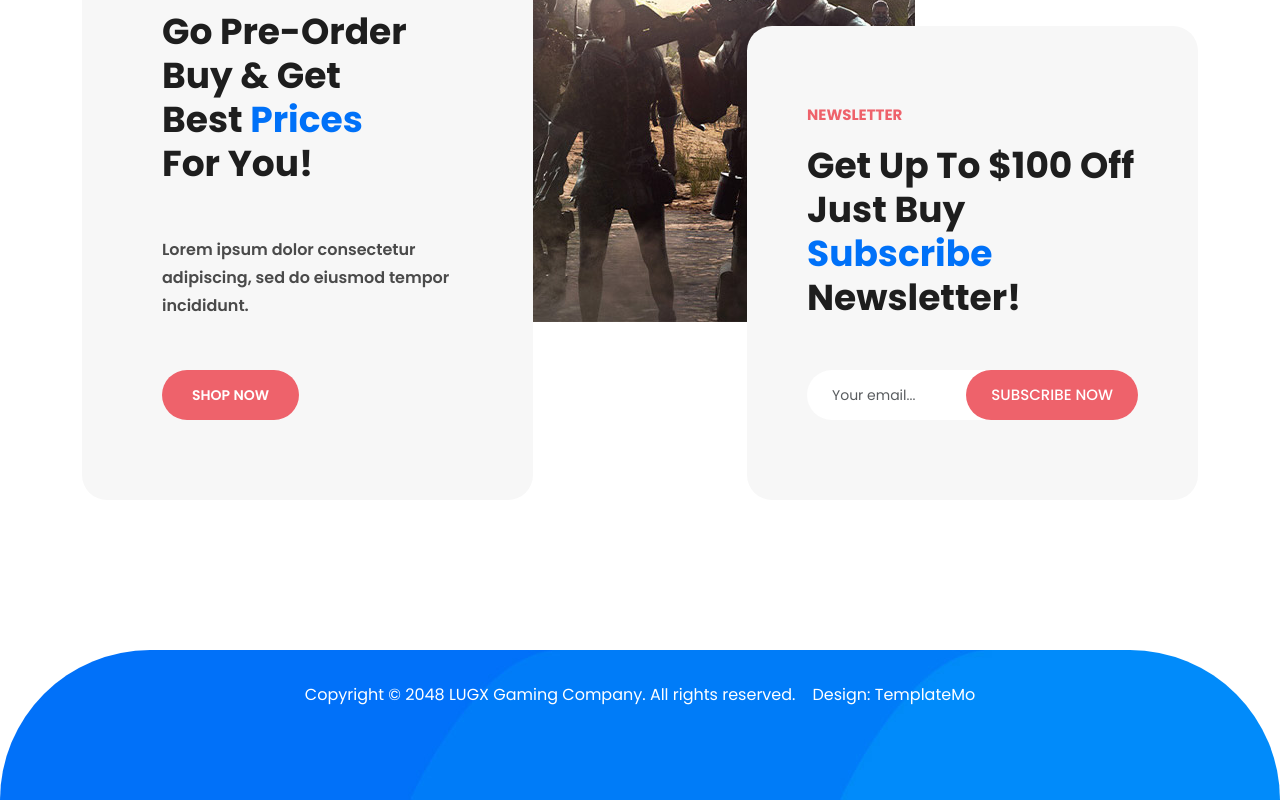
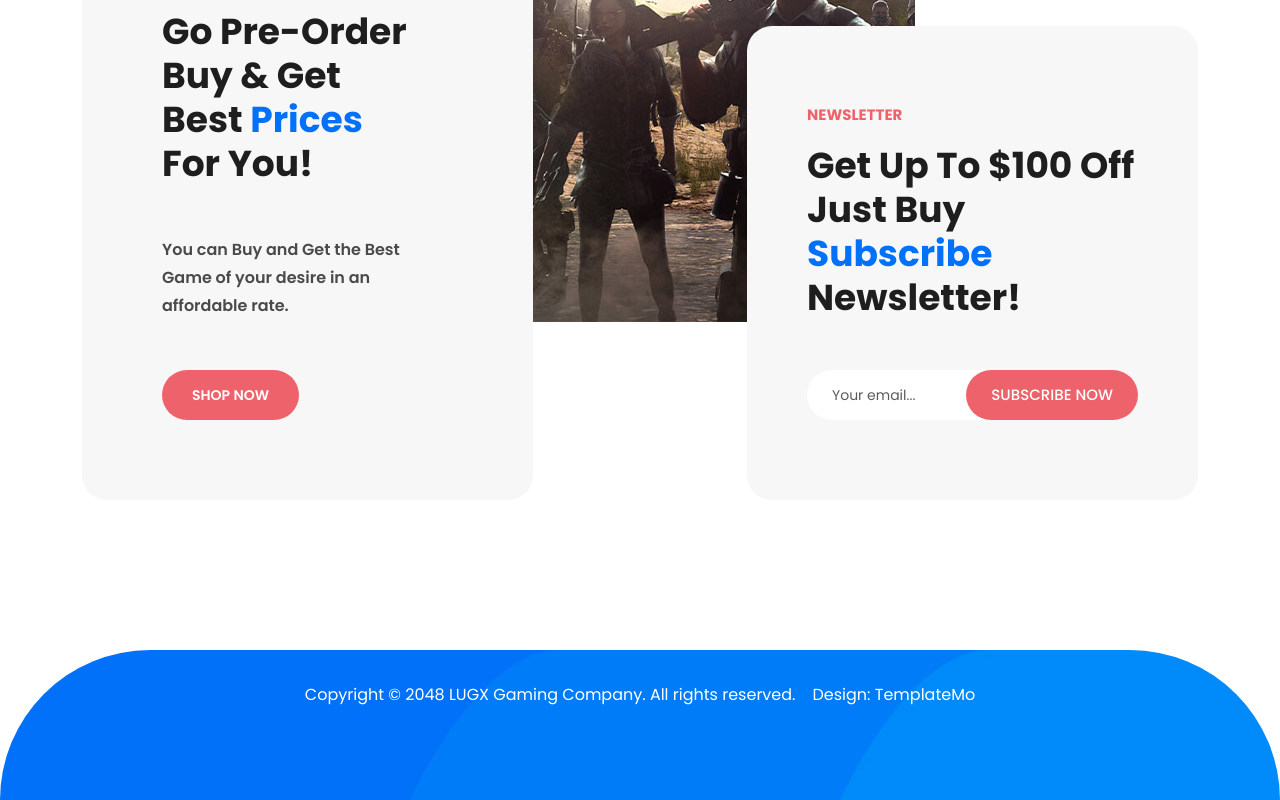
Before and after one commit to Urgen99/jenkins-docker-ansible, a plain HTML site: page index.html in a window 1280 px wide. Shown: the part 3253-4053 px from the top of the page. Drawn offline with nearby package versions, Linux system fonts and the light colour scheme.

Commit message:
Update index.html

```diff
--- a/index.html
+++ b/index.html
@@ -371,7 +371,7 @@ https://templatemo.com/tm-589-lugx-gaming
                   <h6>Our Shop</h6>
                   <h2>Go Pre-Order Buy & Get Best <em>Prices</em> For You!</h2>
                 </div>
-                <p>Lorem ipsum dolor consectetur adipiscing, sed do eiusmod tempor incididunt.</p>
+                <p>You can Buy and Get the Best Game of your desire in an affordable rate.</p>
                 <div class="main-button">
                   <a href="shop.html">Shop Now</a>
                 </div>
```
